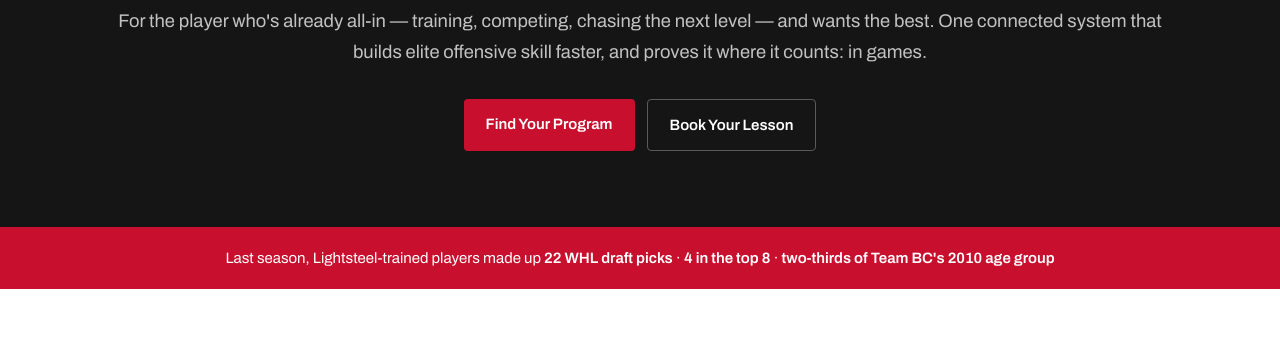
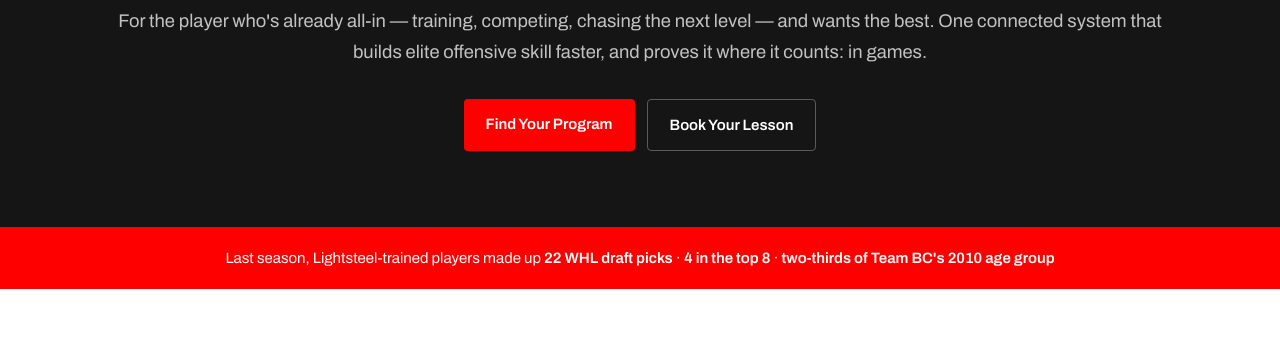
Before and after one commit to kasteel26/lightsteel-website, a plain HTML site: page index.html in a window 1280 px wide. Shown: the part 286-646 px from the top of the page. Drawn offline with Linux system fonts and the light colour scheme.

Commit message:
Update Red Colour

```diff
--- a/styles.css
+++ b/styles.css
@@ -2,8 +2,8 @@
    Edit colours, type and spacing here once; every page picks it up. */
 
 :root {
-  --red: #c8102e;
-  --red-accent: #e2687f;
+  --red: #ff0000;
+  --red-accent: #ff0000;
   --dark: #151515;
   --dark-2: #1e1e1e;
   --light: #f2f1ec;
@@ -111,7 +111,7 @@
   text-decoration: none; font-size: 15px; font-weight: 600;
   padding: 12px 22px; border-radius: 4px; white-space: nowrap;
 }
-.btn:hover { background: #a80d26; }
+.btn:hover { background: #d40000; }
 .btn-ghost {
   background: transparent; border: 1px solid #5a5a5a; color: #fff;
 }
```
